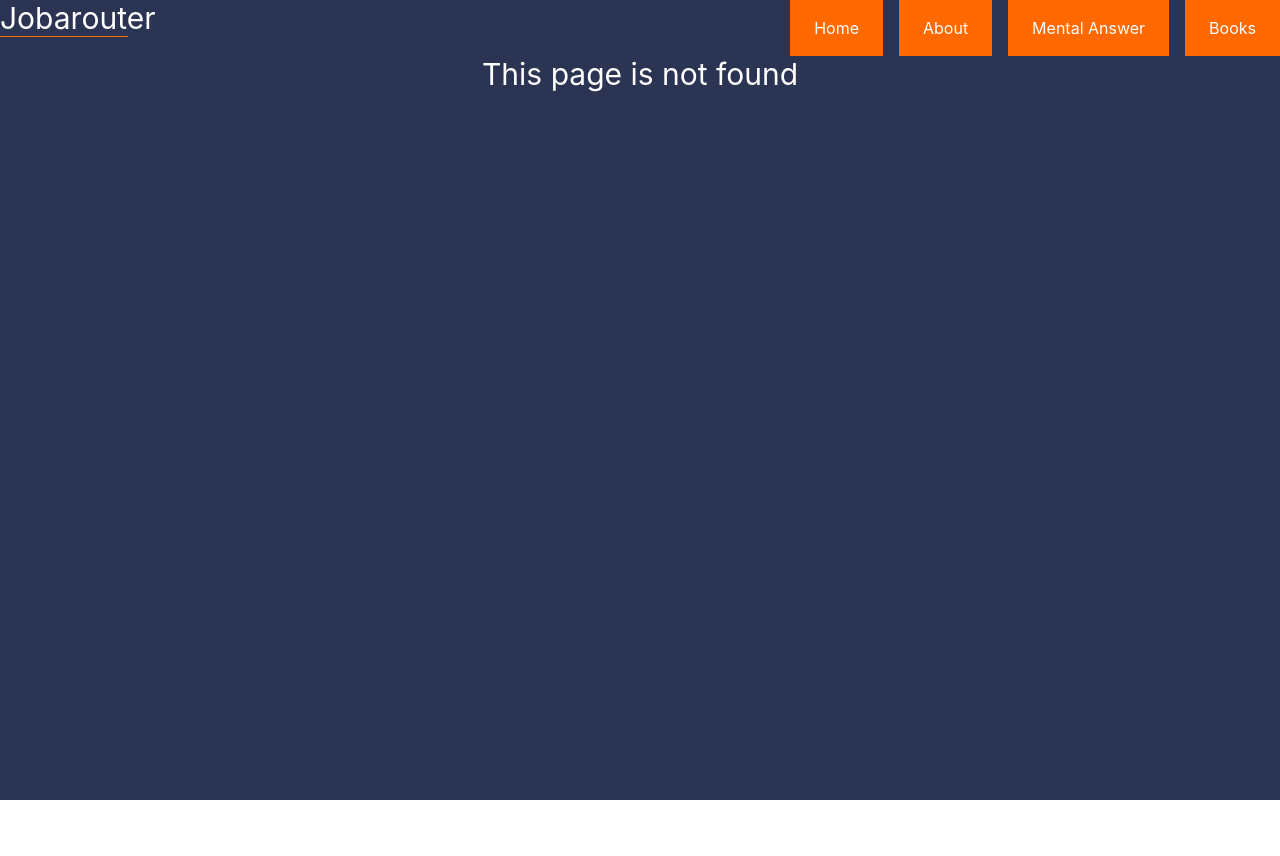
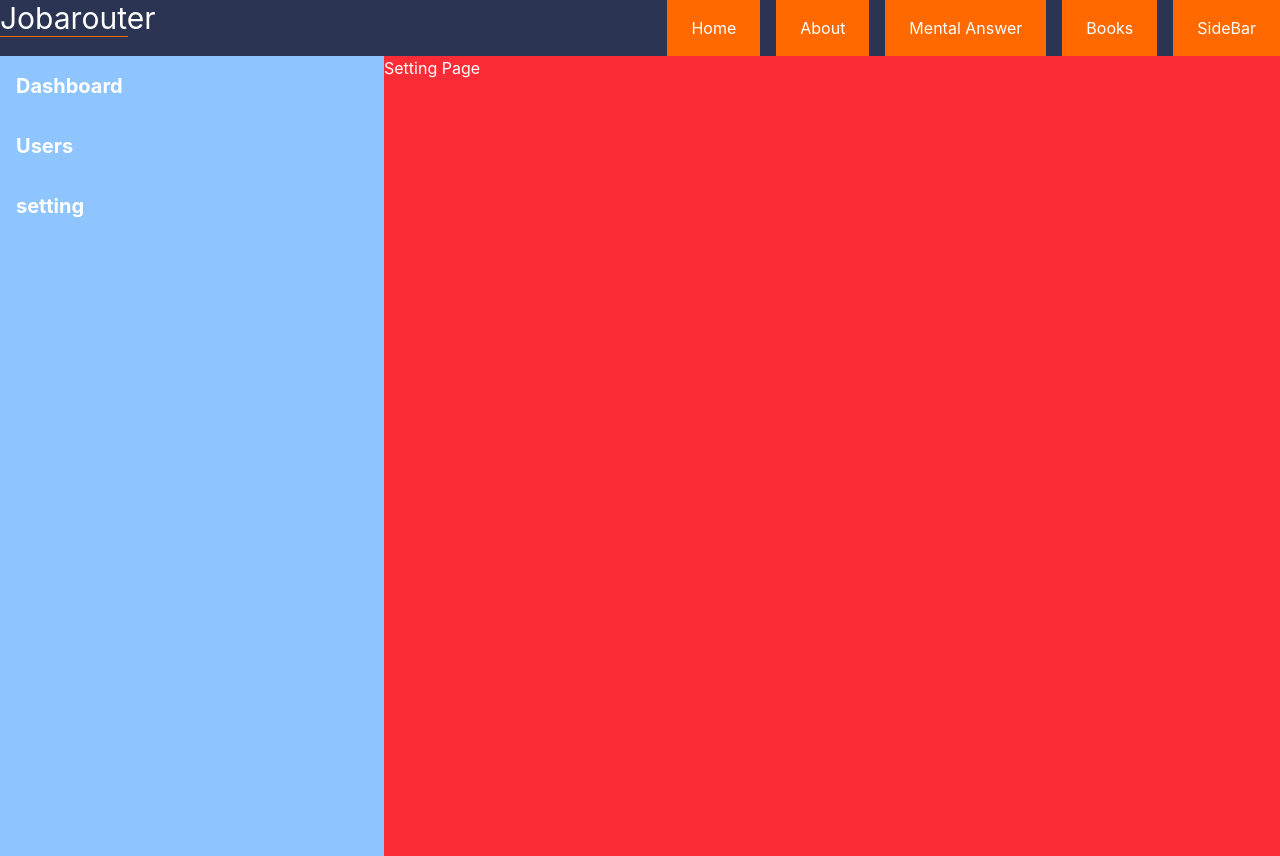
Before and after one commit to uwinezaflorence20/codeWars, a React (Vite) app in the folder Capstone/Router/: page /side/setting in a window 1280 px wide. Before the commit this address had no page. Before the commit the page ends 800 px from the top, so only its background shows below. Built offline with nearby package versions, Linux system fonts and the light colour scheme.

Commit message:
done with the side bar

```diff
--- a/Capstone/Router/src/App.jsx
+++ b/Capstone/Router/src/App.jsx
@@ -1,6 +1,6 @@
 import React from "react";
 import "./App.css";
-import {BrowserRouter, Routes, Route, Link, NavLink } from "react-router-dom";
+import { BrowserRouter, Routes, Route, Link, NavLink } from "react-router-dom";
 import Home from "./Pages/Home";
 import About from "./Pages/About";
 import Mental from "./Pages/Mental";
@@ -16,13 +16,15 @@ function App() {
   return (
     <div className="bg-[#2B3452] h-screen text-white ">
       <BrowserRouter>
-      {/* <Routes>
+        {/* <Routes>
          <Route path="/book" element ={<h1>Extra Content</h1>}/>
       </Routes> */}
         <header>
           <nav className="flex  justify-between">
             <div>
-          <NavLink to="/"><h1 className="text-3xl font bold ">Jobarouter</h1></NavLink>
+              <NavLink to="/">
+                <h1 className="text-3xl font bold ">Jobarouter</h1>
+              </NavLink>
               <hr className=" w-32 p-2 text-orange-500 font-bold " />
             </div>
             <div className="flex  gap-4">
@@ -46,12 +48,19 @@ function App() {
                 {" "}
                 Mental Answer
               </NavLink>
-               <NavLink
+              <NavLink
                 to="book"
                 className=" bg-orange-500 px-6 py-4 hover:bg-amber-500"
               >
                 {" "}
                 Books
+              </NavLink>
+               <NavLink
+                to="side"
+                className=" bg-orange-500 px-6 py-4 hover:bg-amber-500"
+              >
+                {" "}
+                SideBar
               </NavLink>
             </div>
           </nav>
@@ -60,22 +69,21 @@ function App() {
           <Routes>
             <Route index element={<Home />} />
             <Route path="/about" element={<About />} />
-            <Route path ="/mental" element={<Mental/>}/>
+            <Route path="/mental" element={<Mental />} />
 
             {/* <Route path ="book" element ={<BookList/>}/>
             <Route path ="/book/:id" element={<Book/>}/>
              <Route path ="/book/new" element={<NewBooks/>}/> */}
-             <Route path="/book/*" element={<BookRoutes/>}/>
-             <Route path = "*" element={<NotFound/>} />
+            <Route path="/book/*" element={<BookRoutes />} />
+
+            <Route path="/side" element={<Layout />}>
+              <Route index element={<Dashboard />} />
+              <Route path="user" element={<Users />} />
+              <Route path="setting" element={<Setting />} />
+            </Route>
+            <Route path="*" element={<NotFound />} />
           </Routes>
         </main>
-        <Routes>
-        <Route path="side" element={<Layout/>}>
-          <Route index element={<Dashboard />} />
-          <Route path="users" element={<Users />} />
-          <Route path="settings" element={<Setting />} />
-        </Route>
-      </Routes>
       </BrowserRouter>
     </div>
   );
--- a/Capstone/Router/src/Layout.jsx
+++ b/Capstone/Router/src/Layout.jsx
@@ -1,9 +1,9 @@
 import { Link, Outlet } from "react-router-dom";
 const Layout =()=>{
       return(
-        <div className="h-56 w-[100%] flex">
+        <div className="flex h-screen">
             <div className="bg-blue-300 w-[30%] flex flex-col">
-               <Link to="dash" className="p-4  font-bold text-xl rounded-y-2xl">Dashboard</Link>
+               <Link to="" className="p-4  font-bold text-xl rounded-y-2xl">Dashboard</Link>
                <Link to="user" className="p-4  font-bold text-xl rounded-y-2xl">Users</Link>
                <Link to="setting" className="p-4  font-bold text-xl rounded-y-2xl">setting</Link>
             </div>
--- a/Capstone/Router/src/Pages/Setting.jsx
+++ b/Capstone/Router/src/Pages/Setting.jsx
@@ -1,2 +1,2 @@
-const Setting = () => <h2>Dashboard Page</h2>;
+const Setting = () => <h2>Setting Page</h2>;
 export default Setting;
--- a/Capstone/Router/src/Pages/SideBar.jsx
+++ b/Capstone/Router/src/Pages/SideBar.jsx
@@ -1,18 +1,18 @@
 import { Link } from "react-router-dom";
 const SideBar = ()=>{
-    return(
-        <div className="h-56 w-[100%] flex">
-            <div className="bg-blue-300 w-[30%] flex flex-col">
-               <Link to="dashboard" className="p-4  font-bold text-xl rounded-y-2xl">Dashboard</Link>
-               <Link to="dashboard" className="p-4  font-bold text-xl rounded-y-2xl">report</Link>
-               <Link to="dashboard" className="p-4  font-bold text-xl rounded-y-2xl">image</Link>
-               <Link to="dashboard" className="p-4  font-bold text-xl rounded-y-2xl">setting</Link>
-            </div>
-            <div className="bg-red-500 w-[70%]">
-                <p>this is the one side</p>
-            </div>
-        </div>
-    )
+    // return(
+    //     <div className="h-56 w-[100%] flex">
+    //         <div className="bg-blue-300 w-[30%] flex flex-col">
+    //            <Link to="dashboard" className="p-4  font-bold text-xl rounded-y-2xl">Dashboard</Link>
+    //            <Link to="dashboard" className="p-4  font-bold text-xl rounded-y-2xl">report</Link>
+    //            <Link to="dashboard" className="p-4  font-bold text-xl rounded-y-2xl">image</Link>
+    //            <Link to="dashboard" className="p-4  font-bold text-xl rounded-y-2xl">setting</Link>
+    //         </div>
+    //         <div className="bg-red-500 w-[70%]">
+    //             <p>this is the one side</p>
+    //         </div>
+    //     </div>
+    // )
 
 }
 export default SideBar;
--- a/Capstone/Router/src/Pages/Users.jsx
+++ b/Capstone/Router/src/Pages/Users.jsx
@@ -1,2 +1,2 @@
-const Users = () => <h2>Dashboard Page</h2>;
+const Users = () => <h2>Users Page</h2>;
 export default Users;
```
